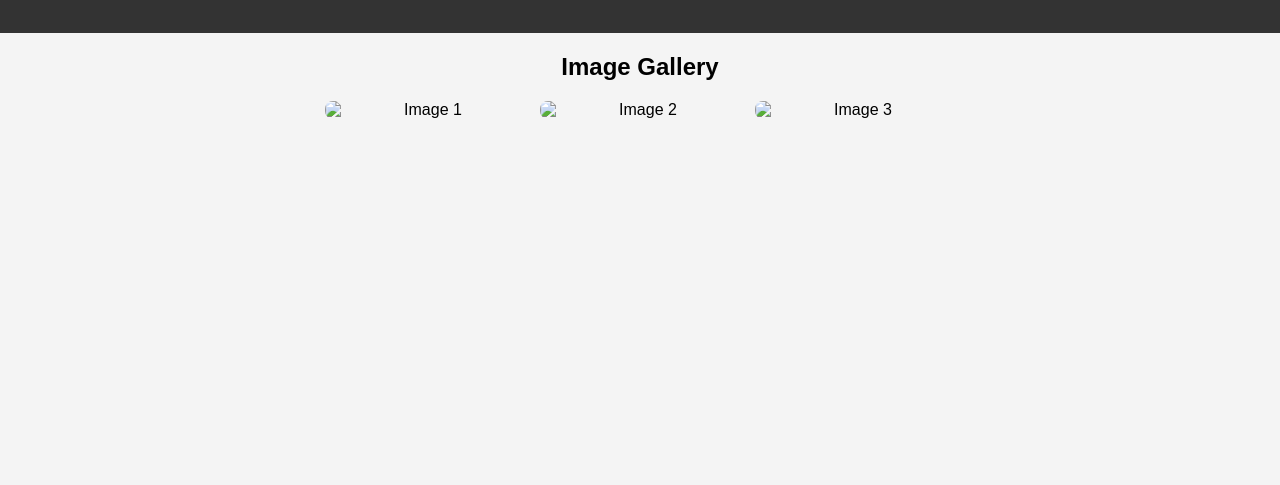
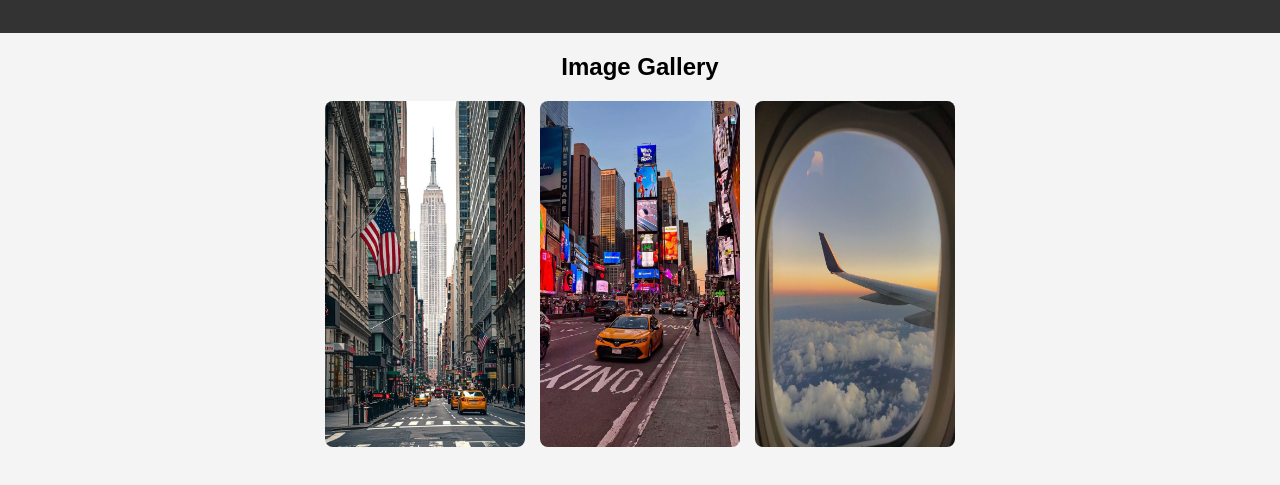
Before and after one commit to AashnaMehta1993/On-page-website, a plain HTML site: page index.html in a window 1280 px wide. Shown: the part 121-606 px from the top of the page. Drawn offline with Linux system fonts and the light colour scheme.

Commit message:
Update index.html

```diff
--- a/index.html
+++ b/index.html
@@ -15,9 +15,9 @@
   <section class="gallery">
     <h2>Image Gallery</h2>
     <div class="gallery-container">
-      <img src="Images/img.1.jpg" alt="Image 1" class="gallery-item">
-      <img src="Images/img.2.jpg" alt="Image 2" class="gallery-item">
-      <img src="Images/img.3.jpg" alt="Image 3" class="gallery-item">
+      <img src="Images/img.1.jpeg" alt="Image 1" class="gallery-item">
+      <img src="Images/img.2.jpeg" alt="Image 2" class="gallery-item">
+      <img src="Images/img.3.jpeg" alt="Image 3" class="gallery-item">
     </div>
   </section>
 
```
